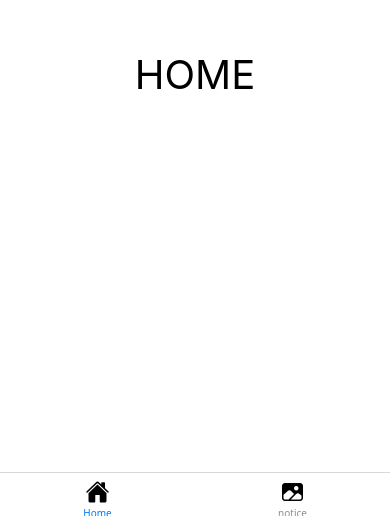
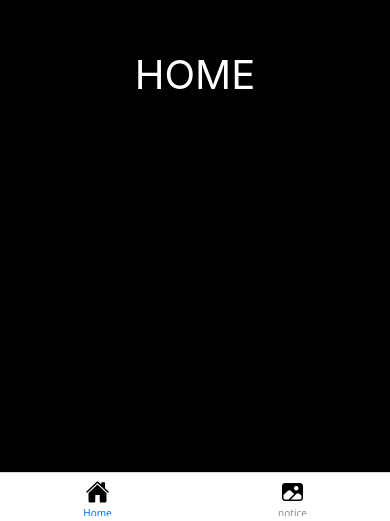
Before and after one commit to FeliL70/TP-RN-Navigation, a React Native app in the folder tpNav/: screen /Home in a window 390 px wide. Shown: the part 323-844 px from the top of the page. Built offline with nearby package versions, Linux system fonts and the light colour scheme.

Commit message:
Update homeScreen.js

```diff
--- a/tpNav/src/screens/HomeScreen/homeScreen.js
+++ b/tpNav/src/screens/HomeScreen/homeScreen.js
@@ -18,10 +18,10 @@ const styles = StyleSheet.create({
     flex: 1,
     justifyContent: 'center',
     alignItems: 'center',
-    backgroundColor: 'white'
+    backgroundColor: 'black'
   },
   text: {
-    color: 'black',
+    color: 'white',
     fontSize: 40,
   },
 });
```
